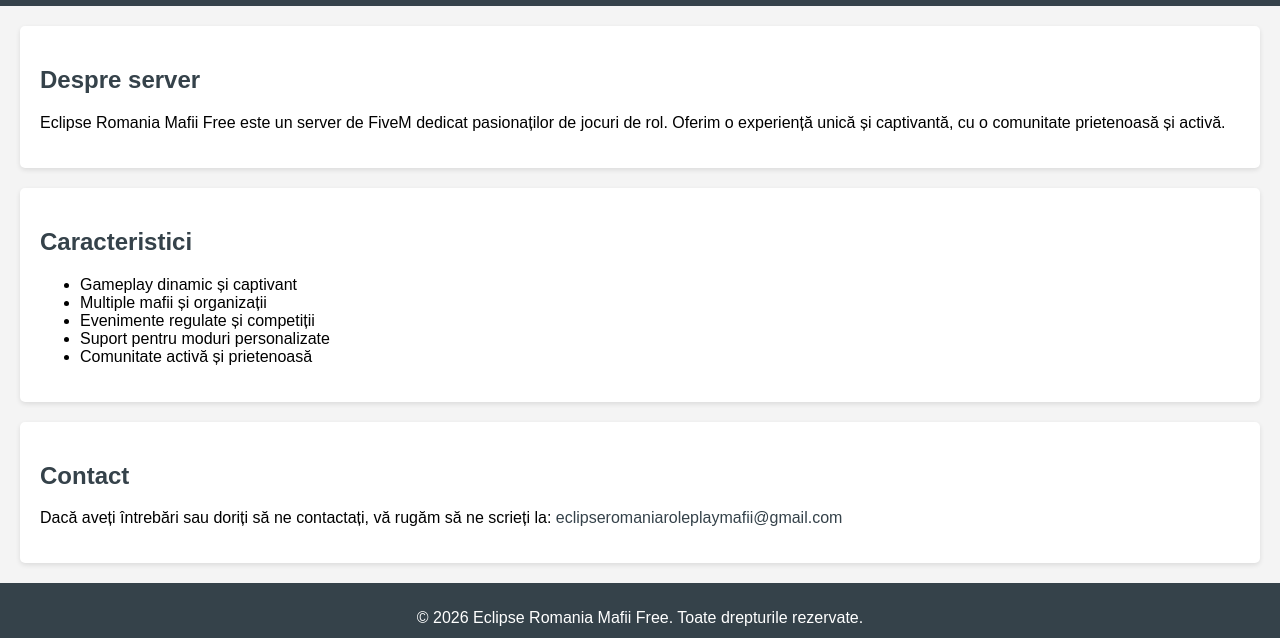
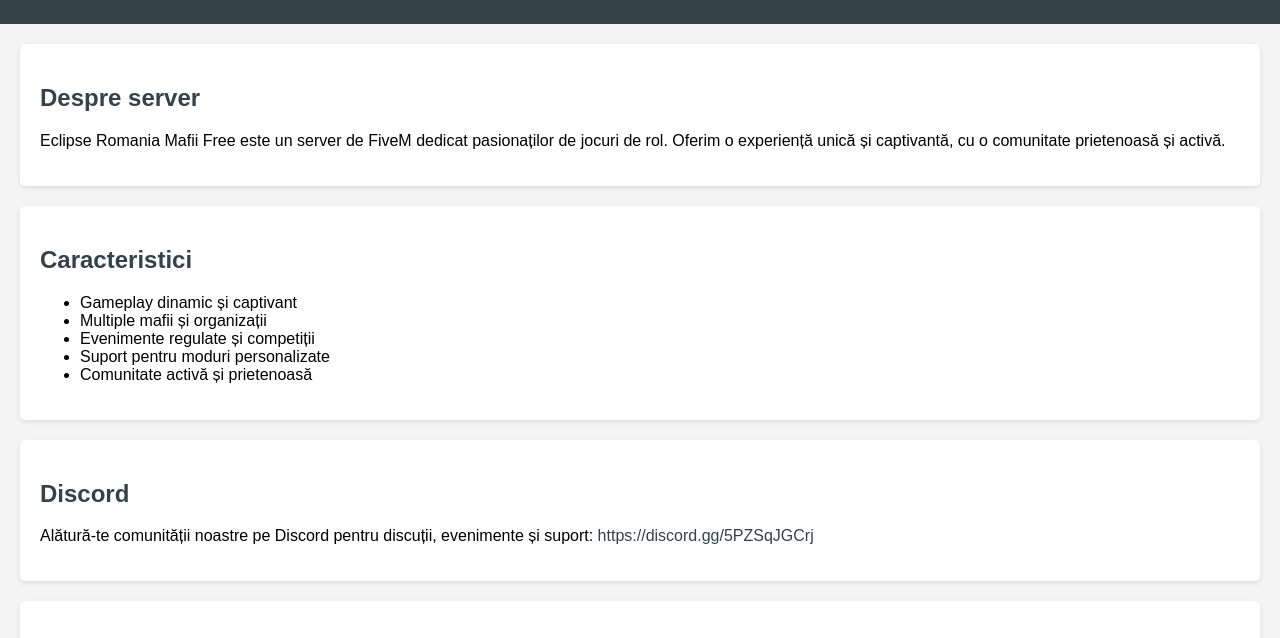
Before and after one commit to Andree1008/eclipse-romania-mafii-free-site, a plain HTML site: page index.html in a window 1280 px wide. Shown: the part 145-783 px from the top of the page. Drawn offline with Linux system fonts and the light colour scheme.

Commit message:
Update index.html

```diff
--- a/index.html
+++ b/index.html
@@ -13,6 +13,7 @@
             <ul>
                 <li><a href="#despre">Despre</a></li>
                 <li><a href="#caracteristici">Caracteristici</a></li>
+                <li><a href="#discord">Discord</a></li>
                 <li><a href="#contact">Contact</a></li>
             </ul>
         </nav>
@@ -34,6 +35,11 @@
         </ul>
     </section>
 
+    <section id="discord">
+        <h2>Discord</h2>
+        <p>Alătură-te comunității noastre pe Discord pentru discuții, evenimente și suport: <a href="https://discord.gg/5PZSqJGCrj" target="_blank">https://discord.gg/5PZSqJGCrj</a></p>
+    </section>
+
     <section id="contact">
         <h2>Contact</h2>
         <p>Dacă aveți întrebări sau doriți să ne contactați, vă rugăm să ne scrieți la: <a href="mailto:eclipseromaniaroleplaymafii@gmail.com">eclipseromaniaroleplaymafii@gmail.com</a></p>
```
